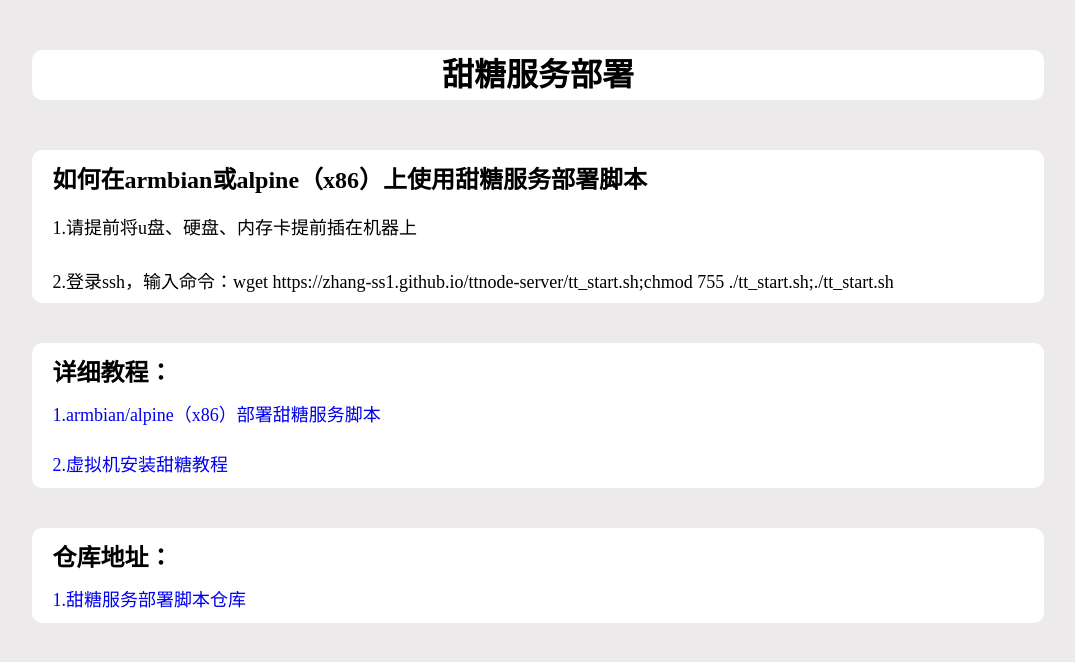
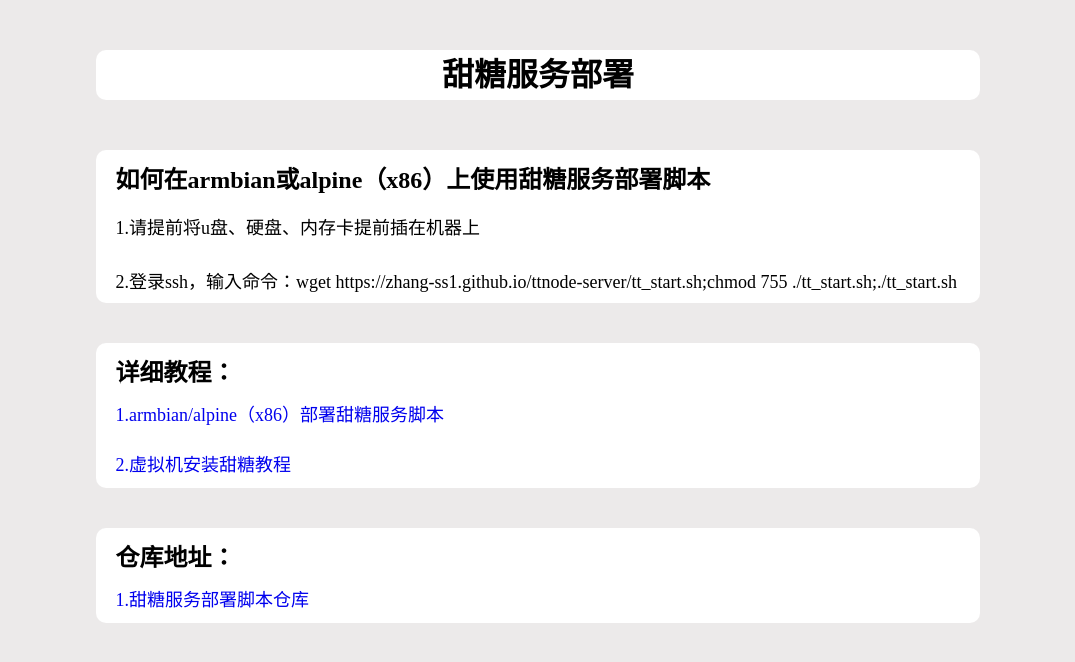
Before and after one commit to zhang-ss1/ttnode-server, a plain HTML site: page index.html in a window 1280 px wide. Shown: the whole page, without its empty margins (102-1177 px from the left). Drawn offline with Linux system fonts and the light colour scheme.

Commit message:
Update index.html

```diff
--- a/index.html
+++ b/index.html
@@ -18,7 +18,7 @@
         .header{
 
             height: 50px;
-            width: 80%;
+            width: 70%;
             margin: 50px auto;
             background-color: #fff;
             border-radius: 10px;
@@ -35,7 +35,7 @@
         .context {
             background-color: #fff;
             margin: 40px auto;
-            width: 80%;
+            width: 70%;
             border-radius: 10px;
         }
         p {
```
